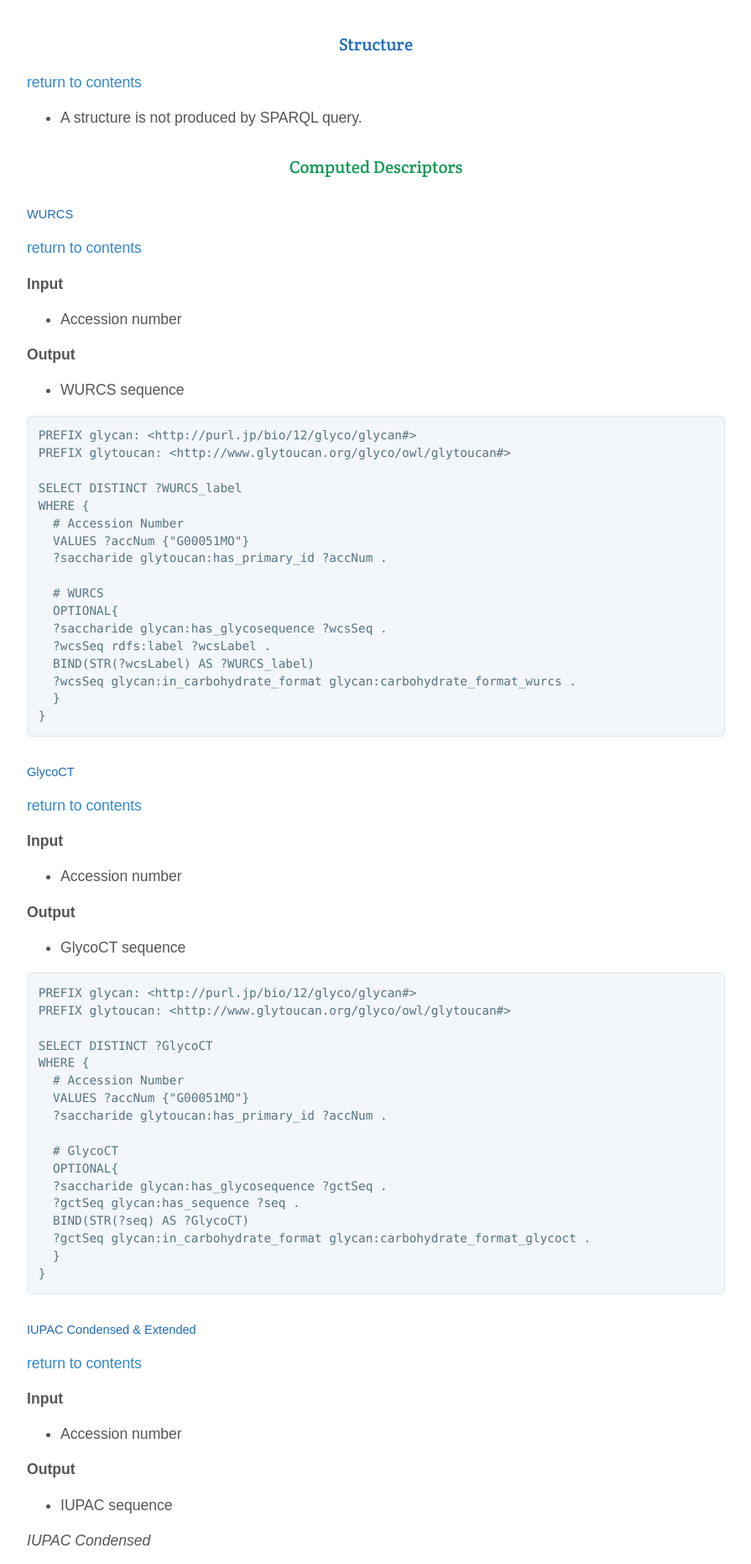
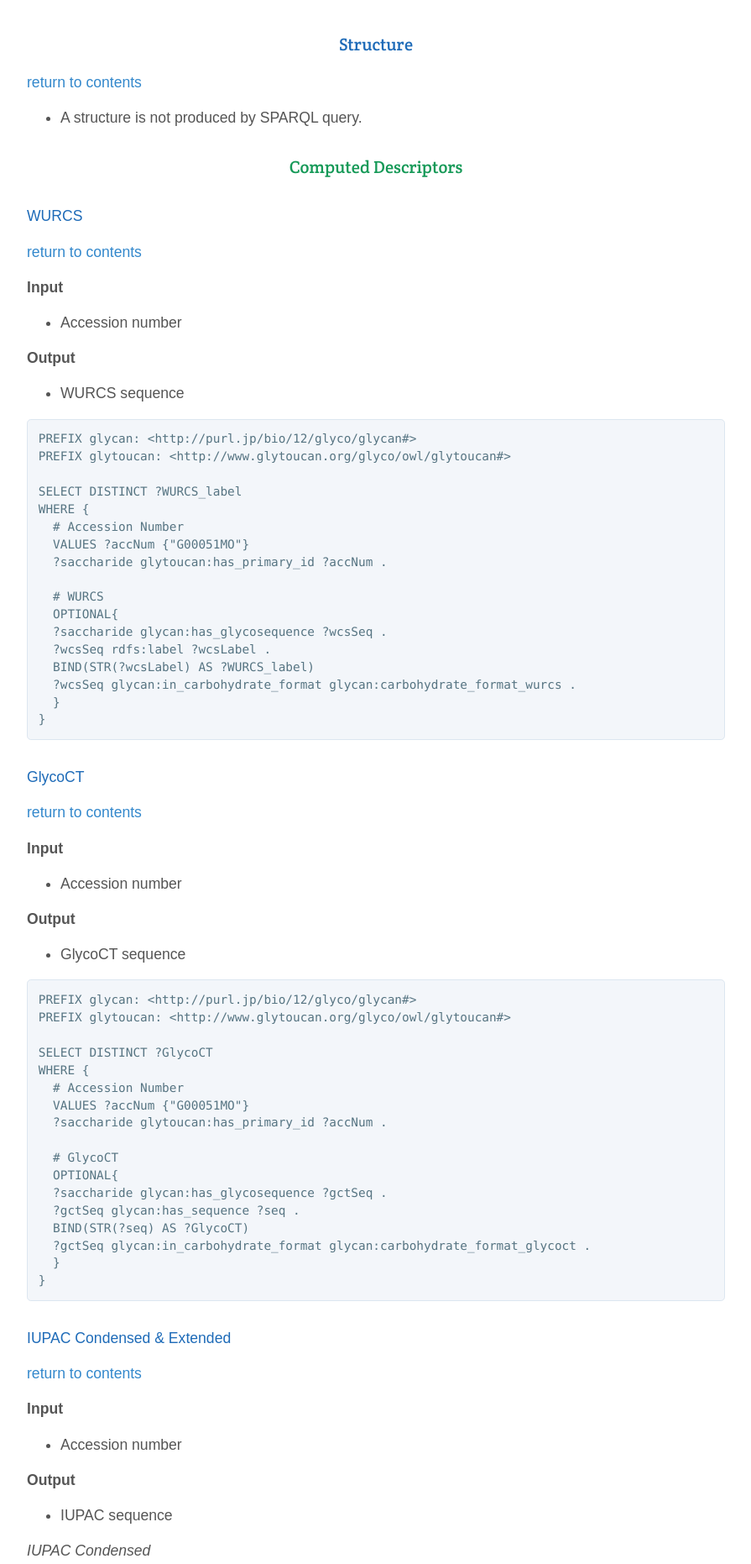
Before and after one commit to glytoucan/glytoucan, a Jekyll site: the page built from system/glycanEntry/sparql.md, in a window 1280 px wide. Shown: the part 1820-3682 px from the top of the page at 84% size, without its empty margins (192-1087 px from the left). Built offline with Jekyll 4.4.1, drawn with Linux system fonts in a browser that asks for light colours; nearby versions of some CDN libraries.

Commit message:
fixe header

````diff
--- a/system/glycanEntry/sparql.md
+++ b/system/glycanEntry/sparql.md
@@ -88,7 +88,7 @@ WHERE {
 ### Computed Descriptors
 
 
-#####  <a name="wurcs"> WURCS
+####  <a name="wurcs"> WURCS
 [return to contents](#contents)
 
 
@@ -122,7 +122,7 @@ WHERE {
 ```
 
 
-##### <a name="glycoct"> GlycoCT
+#### <a name="glycoct"> GlycoCT
 [return to contents](#contents)
 
 **Input**
@@ -154,7 +154,7 @@ WHERE {
 ```
 
 
-##### <a name="iupac"> IUPAC Condensed & Extended
+#### <a name="iupac"> IUPAC Condensed & Extended
 [return to contents](#contents)
 
 **Input**
````
